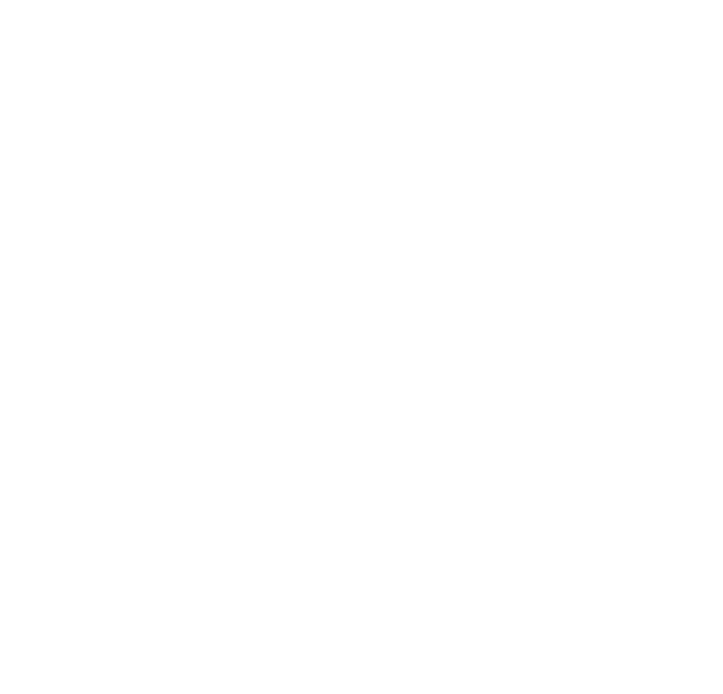
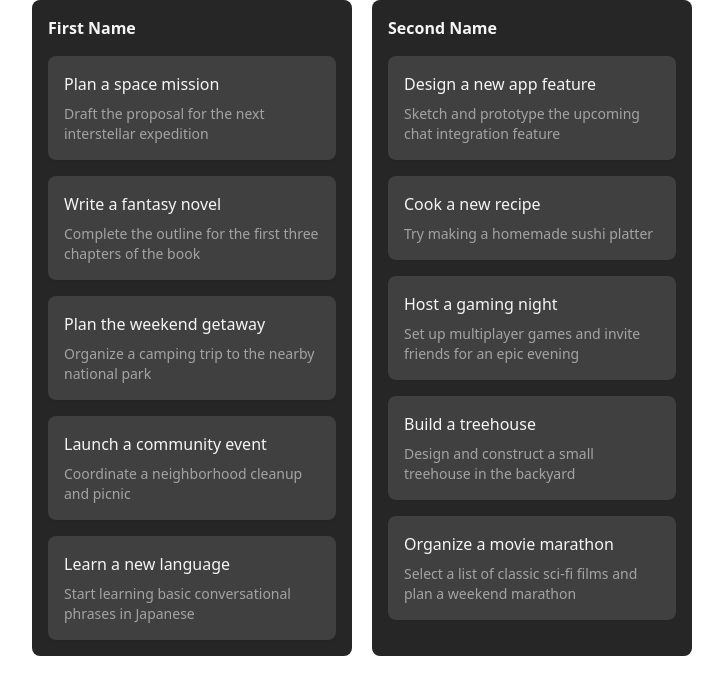
Before and after one commit to undermad/advanced-note-react, a React (Vite) app: page / in a window 1280 px wide. Shown: the top 694 px of the page, without its empty margins (8-731 px from the left). Built offline with nearby package versions, Linux system fonts and the light colour scheme.

Commit message:
Added dndkit libries and implemented simple sortable dnd list.

```diff
--- a/package.json
+++ b/package.json
@@ -10,6 +10,9 @@
     "preview": "vite preview"
   },
   "dependencies": {
+    "@dnd-kit/core": "^6.3.1",
+    "@dnd-kit/sortable": "^10.0.0",
+    "@dnd-kit/utilities": "^3.2.2",
     "@reduxjs/toolkit": "^2.5.0",
     "react": "^18.3.1",
     "react-dom": "^18.3.1",
--- a/src/App.tsx
+++ b/src/App.tsx
@@ -6,8 +6,8 @@
 
   return (
     <Routes>
-      <Route index element={<Home />} />
-      <Route path="about" element={<About />} />
+      <Route path={""} element={<Home />} />
+      <Route path={"about"} element={<About />} />
 
 
       {/*<Route element={<AuthLayout />}>*/}
--- a/src/main.tsx
+++ b/src/main.tsx
@@ -10,7 +10,7 @@
   <Provider store={store}>
     <BrowserRouter>
       <Routes>
-        <Route path="/" element={<App />} />
+        <Route path="/*" element={<App />} />
       </Routes>
     </BrowserRouter>
   </Provider>
--- a/src/pages/Home.tsx
+++ b/src/pages/Home.tsx
@@ -1,5 +1,14 @@
+import { COLUMNS } from "../reusable/FakeFiles.ts";
+import DragAndDrop from "../reusable/DragAndDrop.tsx";
+
 const Home = () => {
-  return <div className={"h-10 w-10 p-9"}></div>;
+
+
+  console.log(COLUMNS);
+
+  return <div className={"px-10"}>
+    <DragAndDrop />
+  </div>;
 };
 
 export default Home;
--- /dev/null
+++ b/src/reusable/Column.tsx
@@ -0,0 +1,52 @@
+import { ColumnType, TaskType } from "./FakeFiles.ts";
+import TaskCard from "./TaskCard.tsx";
+import { DndContext, DragEndEvent, useDroppable } from "@dnd-kit/core";
+import { arrayMove, SortableContext } from "@dnd-kit/sortable";
+import { useState } from "react";
+
+type ColumnProps = {
+  column: ColumnType,
+  tasks: TaskType[];
+}
+
+const Column = ({ column, tasks }: ColumnProps) => {
+  const [currentTasks, setCurrentTasks] = useState<TaskType[]>(tasks);
+
+
+  const { setNodeRef } = useDroppable({ id: column.id });
+
+
+
+  function handleDragEnd(event: DragEndEvent) {
+    const { active, over } = event;
+
+    console.log(active);
+    console.log(over);
+    if (over && active.id !== over.id) {
+      setCurrentTasks(items => {
+        const oldIndex = items.findIndex(item => item.id === active.id);
+        const newIndex = items.findIndex(item => item.id === over.id);
+        return arrayMove(items, oldIndex, newIndex);
+      });
+    }
+
+  }
+
+
+  return <div className={"flex w-80 flex-col rounded-lg bg-neutral-800 p-4"}>
+    <h2 className={"mb-4 font-semibold text-neutral-100"}>
+      {column.title}
+    </h2>
+    <div ref={setNodeRef} className={"flex flex-1 flex-col gap-4"}>
+      <DndContext onDragEnd={handleDragEnd}>
+        <SortableContext items={currentTasks}>
+          {currentTasks.map(task => {
+            return <TaskCard key={task.id} task={task} />;
+          })}
+        </SortableContext>
+      </DndContext>
+    </div>
+  </div>;
+};
+
+export default Column;
--- /dev/null
+++ b/src/reusable/DragAndDrop.tsx
@@ -0,0 +1,43 @@
+import { useState } from "react";
+import { COLUMNS, INITIAL_VALUES, TaskType } from "./FakeFiles.ts";
+import Column from "./Column.tsx";
+import { DndContext, DragEndEvent } from "@dnd-kit/core";
+
+const DragAndDrop = () => {
+  const [tasks, setTasks] = useState<TaskType[]>(INITIAL_VALUES);
+
+
+  const handleDragEnd = (event: DragEndEvent) => {
+    const { active, over } = event;
+
+    if (over === null) return;
+
+    const taskId = active.id;
+    const newStatus = over.id as TaskType["status"];
+
+    setTasks(() => {
+      return tasks.map(task => {
+        return task.id === taskId ?
+          {
+            ...task,
+            status: newStatus
+          } : task;
+      });
+    });
+
+  };
+
+  return <div className={"flex gap-5"}>
+    <DndContext onDragEnd={handleDragEnd}>
+      {COLUMNS.map(column => {
+        return <Column
+          key={column.id}
+          column={column}
+          tasks={tasks.filter(task => task.status === column.id)}
+        />;
+      })}
+    </DndContext>
+  </div>;
+};
+
+export default DragAndDrop;
--- /dev/null
+++ b/src/reusable/FakeFiles.ts
@@ -0,0 +1,85 @@
+export type ColumnType = {
+  id: TaskStatuses,
+  title: string,
+}
+
+export type TaskType = {
+  id: number,
+  title: string
+  description: string,
+  status: TaskStatuses
+}
+
+export enum TaskStatuses {
+  FIRST = "First",
+  SECOND = "Second",
+}
+
+export const COLUMNS: ColumnType[] = [
+  { id: TaskStatuses.FIRST, title: "First Name" },
+  { id: TaskStatuses.SECOND, title: "Second Name" }
+];
+
+
+export const INITIAL_VALUES: TaskType[] = [
+  {
+    id: 1,
+    title: 'Plan a space mission',
+    description: 'Draft the proposal for the next interstellar expedition',
+    status: TaskStatuses.FIRST,
+  },
+  {
+    id: 2,
+    title: 'Design a new app feature',
+    description: 'Sketch and prototype the upcoming chat integration feature',
+    status: TaskStatuses.SECOND,
+  },
+  {
+    id: 3,
+    title: 'Write a fantasy novel',
+    description: 'Complete the outline for the first three chapters of the book',
+    status: TaskStatuses.FIRST,
+  },
+  {
+    id: 4,
+    title: 'Cook a new recipe',
+    description: 'Try making a homemade sushi platter',
+    status: TaskStatuses.SECOND,
+  },
+  {
+    id: 5,
+    title: 'Plan the weekend getaway',
+    description: 'Organize a camping trip to the nearby national park',
+    status: TaskStatuses.FIRST,
+  },
+  {
+    id: 6,
+    title: 'Host a gaming night',
+    description: 'Set up multiplayer games and invite friends for an epic evening',
+    status: TaskStatuses.SECOND,
+  },
+  {
+    id: 7,
+    title: 'Launch a community event',
+    description: 'Coordinate a neighborhood cleanup and picnic',
+    status: TaskStatuses.FIRST,
+  },
+  {
+    id: 8,
+    title: 'Build a treehouse',
+    description: 'Design and construct a small treehouse in the backyard',
+    status: TaskStatuses.SECOND,
+  },
+  {
+    id: 9,
+    title: 'Learn a new language',
+    description: 'Start learning basic conversational phrases in Japanese',
+    status: TaskStatuses.FIRST,
+  },
+  {
+    id: 10,
+    title: 'Organize a movie marathon',
+    description: 'Select a list of classic sci-fi films and plan a weekend marathon',
+    status: TaskStatuses.SECOND,
+  },
+];
--- /dev/null
+++ b/src/reusable/TaskCard.tsx
@@ -0,0 +1,47 @@
+import { TaskType } from "./FakeFiles.ts";
+import { useSortable } from "@dnd-kit/sortable";
+import { CSS } from "@dnd-kit/utilities";
+
+type TaskCardProps = {
+  task: TaskType
+}
+
+const TaskCard = ({ task }: TaskCardProps) => {
+  // const { attributes, listeners, setNodeRef, transform } = useDraggable({ id: task.id });
+  //
+  // const style = transform ?
+  //   { transform: `translate(${transform.x}px, ${transform.y}px)` } : undefined;
+
+
+  const {
+    attributes,
+    listeners,
+    setNodeRef,
+    transform,
+    transition,
+  } = useSortable({id: task.id});
+
+  const style = {
+    transform: CSS.Transform.toString(transform),
+    transition,
+  };
+
+  return (
+    <div
+      ref={setNodeRef}
+      {...listeners}
+      {...attributes}
+      className={"cursor-grab rounded-lg bg-neutral-700 p-4 shadow-sm hover:shadow-md"}
+      style={style}
+    >
+      <h3 className={"font-medium text-neutral-100"}>
+        {task.title}
+      </h3>
+      <p className={"mt-2 text-sm text-neutral-400"}>
+        {task.description}
+      </p>
+    </div>
+  );
+};
+
+export default TaskCard;
```
Also changed, not shown: 1 other file (tests, documents, lock files or other folders).
